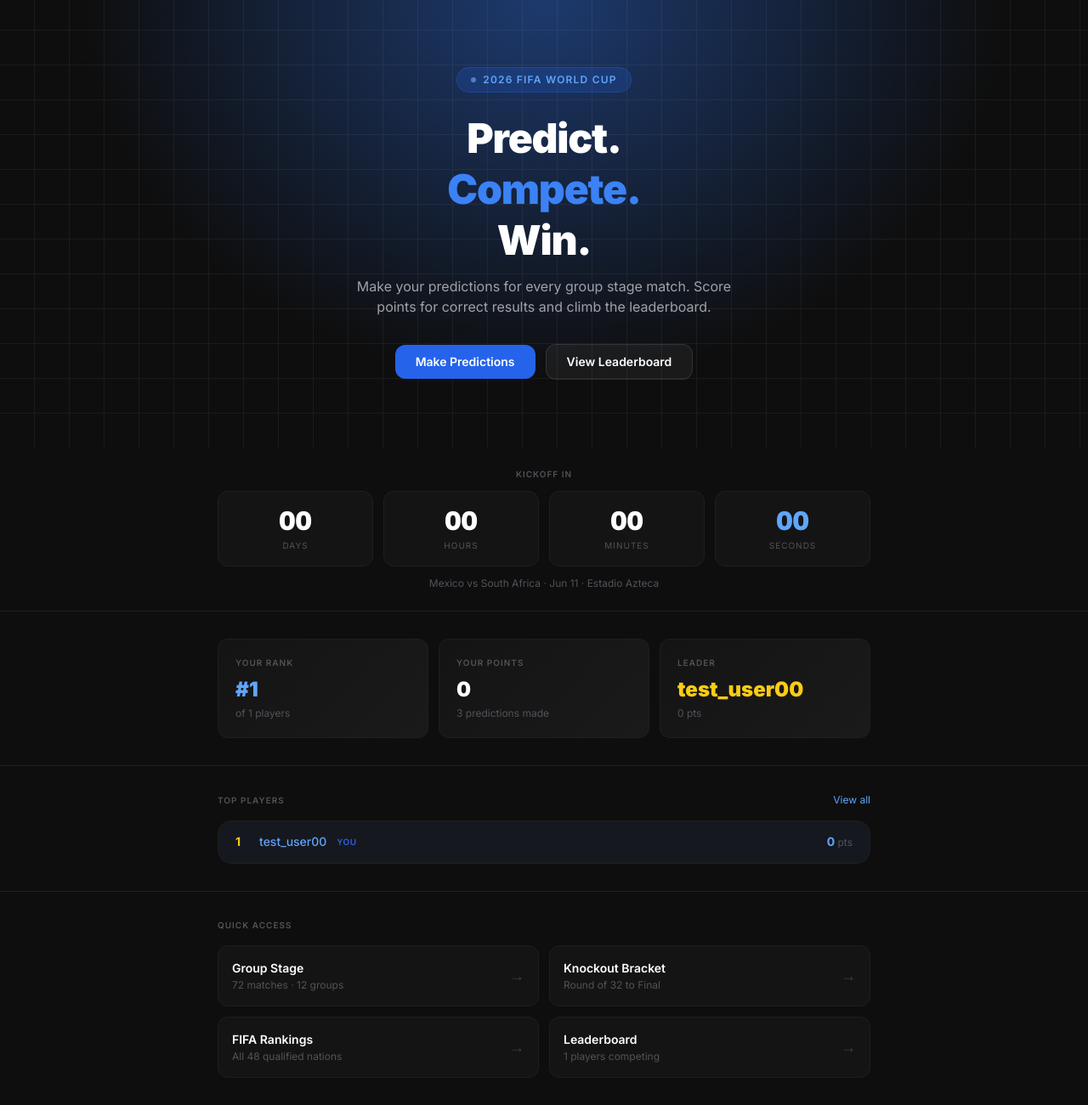
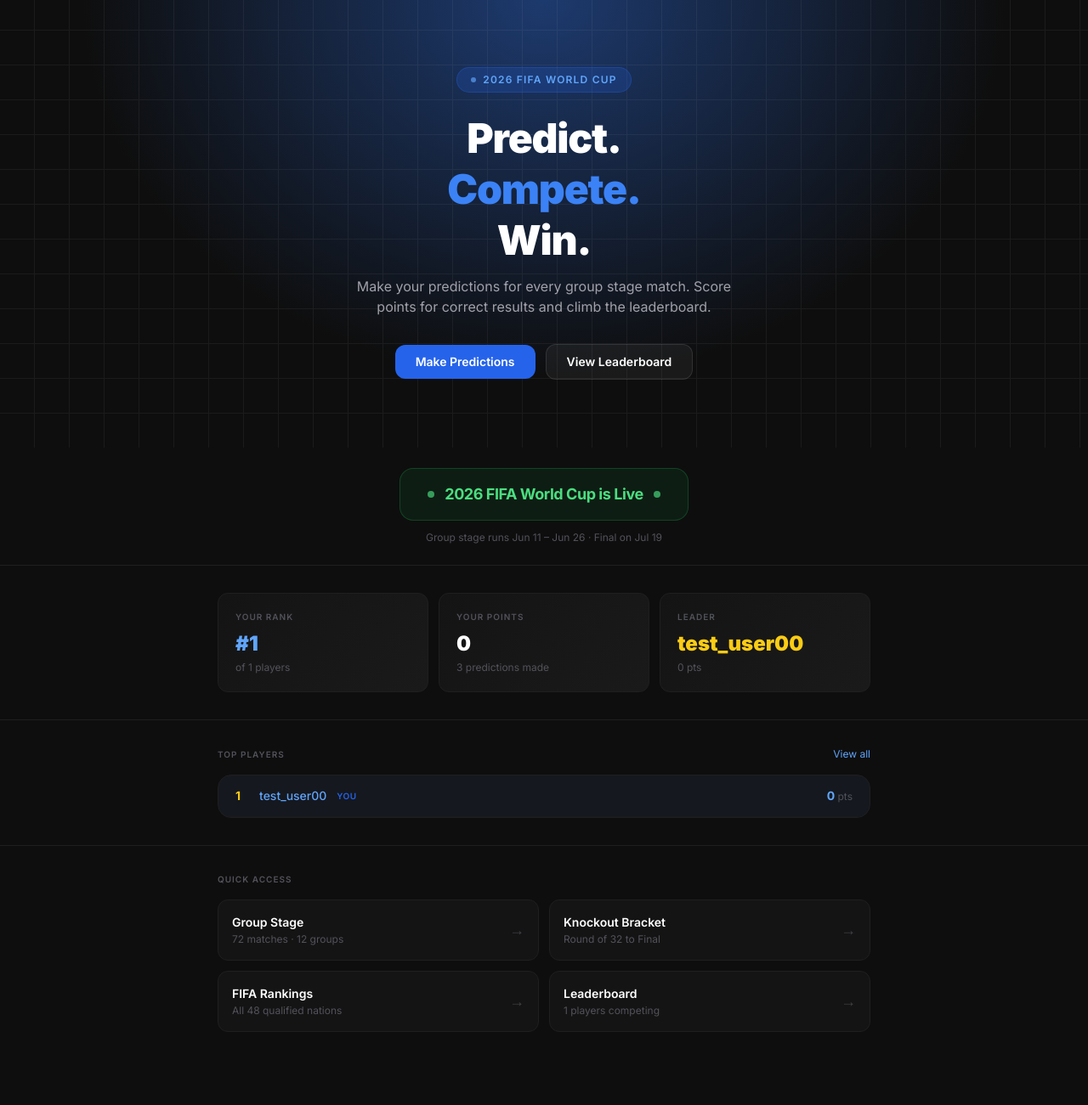
Before and after one commit to jkyplayz-rb/worldcup-predictor, a Flask app: page / in a window 1280 px wide. Shown: the part 54-1355 px from the top of the page at 85% size. After the commit the page ends 1269 px from the top, so only its background shows below. Run offline with Flask 3, Linux system fonts and the light colour scheme; a user stored in the database is signed in; data comes from the database, SQL or seed files in the repository; some libraries are stand-ins or nearby versions.

Commit message:
feat: replace countdown with live tournament banner

```diff
--- a/templates/home.html
+++ b/templates/home.html
@@ -71,30 +71,16 @@
   </section>
 
   <!-- Countdown -->
-  <section class="border-b border-[#1f1f1f] px-6 py-6">
-    <div class="max-w-3xl mx-auto">
-      <p class="text-[10px] font-semibold text-zinc-600 uppercase tracking-widest mb-3 text-center">Kickoff in</p>
-      <div class="grid grid-cols-4 gap-3" id="countdown-grid">
-        <div class="bg-[#141414] border border-[#1f1f1f] rounded-xl p-4 text-center">
-          <p class="text-3xl font-black tabular-nums text-white" id="cd-days">00</p>
-          <p class="text-[10px] text-zinc-600 uppercase tracking-widest mt-1">Days</p>
-        </div>
-        <div class="bg-[#141414] border border-[#1f1f1f] rounded-xl p-4 text-center">
-          <p class="text-3xl font-black tabular-nums text-white" id="cd-hours">00</p>
-          <p class="text-[10px] text-zinc-600 uppercase tracking-widest mt-1">Hours</p>
-        </div>
-        <div class="bg-[#141414] border border-[#1f1f1f] rounded-xl p-4 text-center">
-          <p class="text-3xl font-black tabular-nums text-white" id="cd-mins">00</p>
-          <p class="text-[10px] text-zinc-600 uppercase tracking-widest mt-1">Minutes</p>
-        </div>
-        <div class="bg-[#141414] border border-[#1f1f1f] rounded-xl p-4 text-center">
-          <p class="text-3xl font-black tabular-nums text-blue-400" id="cd-secs">00</p>
-          <p class="text-[10px] text-zinc-600 uppercase tracking-widest mt-1">Seconds</p>
-        </div>
-      </div>
-      <p class="text-center text-zinc-600 text-xs mt-3">Mexico vs South Africa · Jun 11 · Estadio Azteca</p>
+<section class="border-b border-[#1f1f1f] px-6 py-6">
+  <div class="max-w-3xl mx-auto text-center">
+    <div class="inline-flex items-center gap-3 bg-green-600/10 border border-green-600/30 rounded-2xl px-8 py-4">
+      <div class="w-2 h-2 bg-green-400 rounded-full animate-pulse"></div>
+      <span class="text-green-400 font-bold text-lg tracking-tight">2026 FIFA World Cup is Live</span>
+      <div class="w-2 h-2 bg-green-400 rounded-full animate-pulse"></div>
     </div>
-  </section>
+    <p class="text-zinc-600 text-xs mt-3">Group stage runs Jun 11 – Jun 26 · Final on Jul 19</p>
+  </div>
+</section>
 
   <!-- Stats Row -->
   <section class="px-6 py-8 border-b border-[#1f1f1f]">
@@ -192,29 +178,5 @@
     </div>
   </section>
 
-  <script>
-    const kickoff = new Date('2026-06-11T20:00:00');
-    function updateCountdown() {
-      const diff = kickoff - new Date();
-      if (diff <= 0) {
-        document.getElementById('cd-days').textContent = '00';
-        document.getElementById('cd-hours').textContent = '00';
-        document.getElementById('cd-mins').textContent = '00';
-        document.getElementById('cd-secs').textContent = '00';
-        return;
-      }
-      const d = Math.floor(diff / 86400000);
-      const h = Math.floor((diff % 86400000) / 3600000);
-      const m = Math.floor((diff % 3600000) / 60000);
-      const s = Math.floor((diff % 60000) / 1000);
-      document.getElementById('cd-days').textContent = String(d).padStart(2, '0');
-      document.getElementById('cd-hours').textContent = String(h).padStart(2, '0');
-      document.getElementById('cd-mins').textContent = String(m).padStart(2, '0');
-      document.getElementById('cd-secs').textContent = String(s).padStart(2, '0');
-    }
-    updateCountdown();
-    setInterval(updateCountdown, 1000);
-  </script>
-
 </body>
 </html>
```
Also changed, not shown: 1 other file.
